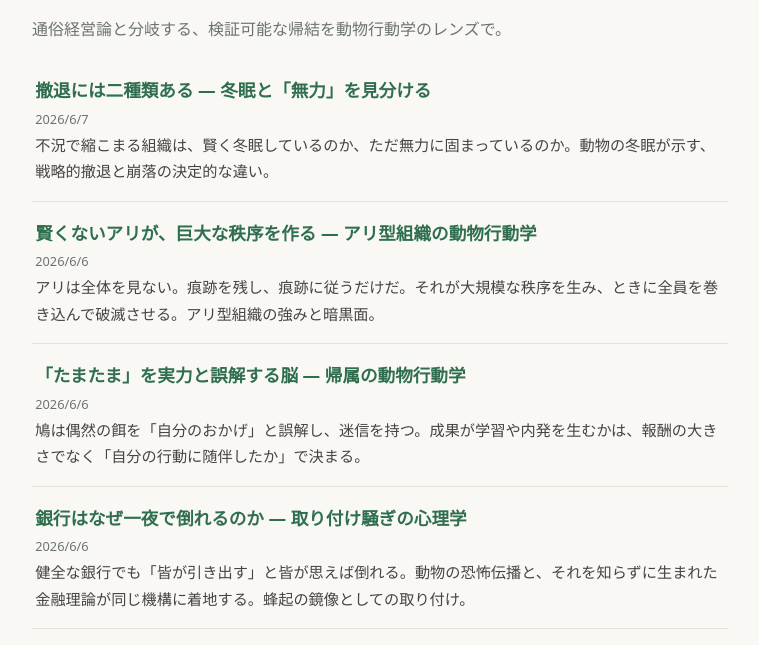
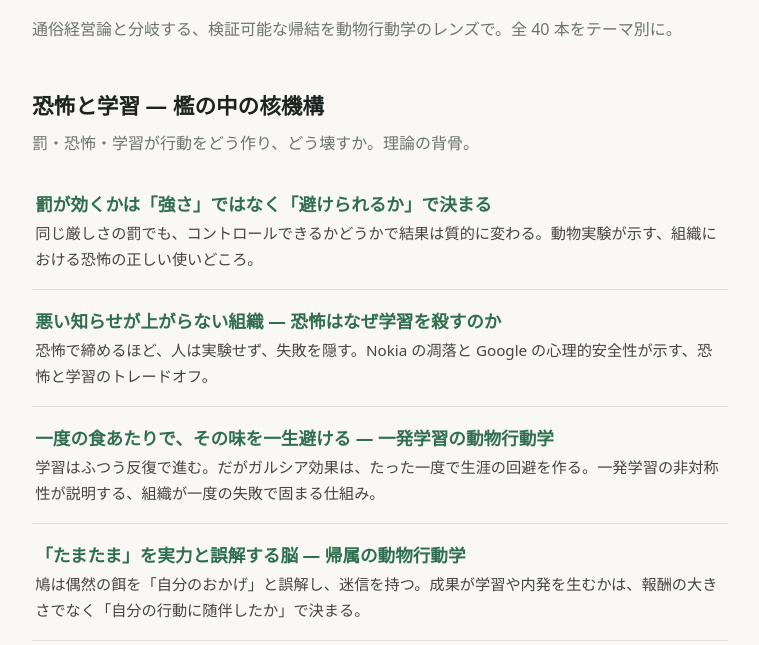
Before and after one commit to zumenseki/doubutsu-soshikiron, an Astro site in the folder site/: page /doubutsu-soshikiron/articles in a window 1280 px wide. Shown: the part 143-788 px from the top of the page, without its empty margins (260-1019 px from the left). Built offline with nearby package versions, Linux system fonts and the light colour scheme; Astro itself is replaced by a stand-in of ours.

Commit message:
feat(site): 記事一覧を7テーマのクラスタ地図へ再編（思想の地図）
フラット40件(pubDate順)→7テーマ(恐怖と学習/報酬と動機/5つの群れ/群れの知と影/組織の時間/檻の外/実務に効く)に単一割当+各イントロ。未割当は「その他」fallbackで取りこぼし防止(他session新記事も自動で出る・消えない)。記事本体40ファイル非タッチ。build 47頁緑・40記事全描画確認(post-title×40・その他空・7見出し在)。memory評価『記事増より接続』の発信地力。

Co-Authored-By: Claude Opus 4.8 <noreply@anthropic.com>

```diff
--- a/site/src/pages/articles/index.astro
+++ b/site/src/pages/articles/index.astro
@@ -2,18 +2,92 @@
 import Base from '../../layouts/Base.astro';
 import { getCollection } from 'astro:content';
 import { url } from '../../lib/url.js';
-const posts = (await getCollection('articles')).sort(
-  (a, b) => b.data.pubDate.valueOf() - a.data.pubDate.valueOf()
-);
+
+const posts = await getCollection('articles');
+const byId = Object.fromEntries(posts.map((p) => [p.id, p]));
+
+// 編集的クラスタ＝「思想の地図」。各記事は単一クラスタに割り当てる（純血種はいない、というレンズに倣い重複計上しない）。
+const clusters = [
+  {
+    title: '恐怖と学習 — 檻の中の核機構',
+    intro: '罰・恐怖・学習が行動をどう作り、どう壊すか。理論の背骨。',
+    ids: ['controllability', 'fear-kills-learning', 'one-trial-ethology', 'attribution-ethology', 'habit-ethology', 'precedent-lockin', 'torpor-ethology', 'play-ethology'],
+  },
+  {
+    title: '報酬と動機 — 足すほど効かない逆説',
+    intro: '報酬は1本のダイヤルではない。撤回・置換・順応が動機を裏切る。',
+    ids: ['reward-trap', 'crowding-out', 'hedonic-treadmill-ethology', 'unfairness-cost', 'price-ethology'],
+  },
+  {
+    title: '5つの群れ — 組織の類型',
+    intro: '純血種はいない。5つの動物が、組織のどこに棲むか。',
+    ids: ['five-types-ethology', 'wolf-ethology', 'ant-ethology', 'chimp-ethology', 'bonobo-ethology', 'hyena-ethology'],
+  },
+  {
+    title: '群れの知と影 — 集団・同調・協力',
+    intro: '個を集めると創発する知恵と、その暗黒面。',
+    ids: ['swarm-ethology', 'mobbing-ethology', 'division-of-labor-ethology', 'cooperation-ethology', 'territory-ethology', 'parasitism-ethology', 'connection-ethology', 'status-ethology'],
+  },
+  {
+    title: '組織の時間 — 進化・規模・階層',
+    intro: '組織は時間とともに硬直し、規模で相転移する。それに逆らう機構。',
+    ids: ['evolution-ethology', 'dunbar-wall', 'hierarchy-design', 'rewilding', 'industry-ethology'],
+  },
+  {
+    title: '檻の外 — 機構はどこまで届くか',
+    intro: '動物実験の機構が、歴史と金融のマクロ現象に独立に届く（consilience）。',
+    ids: ['uprising', 'bank-run'],
+  },
+  {
+    title: '実務に効く — 応用テーマ',
+    intro: '営業・採用・交渉・先延ばし。現場のレンズ。',
+    ids: ['sales-ethology', 'recruitment-ethology', 'negotiation-ethology', 'procrastination-ethology', 'foraging-ethology', 'diagnosis-ethology'],
+  },
+];
+
+const pick = (ids) => ids.map((id) => byId[id]).filter(Boolean);
+
+// 取りこぼし防止：どのクラスタにも属さない記事（後から増えた分など）は「その他」へ。
+const assigned = new Set(clusters.flatMap((c) => c.ids));
+const orphans = posts
+  .filter((p) => !assigned.has(p.id))
+  .sort((a, b) => b.data.pubDate.valueOf() - a.data.pubDate.valueOf());
+
+const total = posts.length;
 ---
-<Base title="記事 — 動物から組織を読む" description="二層の組織理論からの、検証可能で非自明な記事。">
+<Base title="記事 — 動物から組織を読む" description="二層の組織理論からの、検証可能で非自明な記事。テーマ別の地図。">
   <h1>記事</h1>
-  <p class="muted">通俗経営論と分岐する、検証可能な帰結を動物行動学のレンズで。</p>
+  <p class="muted">通俗経営論と分岐する、検証可能な帰結を動物行動学のレンズで。全 {total} 本をテーマ別に。</p>
+
   {posts.length === 0 ? (
     <p>準備中です。</p>
   ) : (
+    <>
+      {clusters.map((c) => {
+        const items = pick(c.ids);
+        return items.length === 0 ? null : (
+          <section class="cluster">
+            <h2>{c.title}</h2>
+            <p class="muted cluster-intro">{c.intro}</p>
             <ul class="post-list">
-      {posts.map((p) => (
+              {items.map((p) => (
+                <li>
+                  <a href={url(`articles/${p.id}/`)}>
+                    <span class="post-title">{p.data.title}</span>
+                    <span class="post-desc">{p.data.description}</span>
+                  </a>
+                </li>
+              ))}
+            </ul>
+          </section>
+        );
+      })}
+
+      {orphans.length > 0 && (
+        <section class="cluster">
+          <h2>その他</h2>
+          <ul class="post-list">
+            {orphans.map((p) => (
               <li>
                 <a href={url(`articles/${p.id}/`)}>
                   <span class="post-title">{p.data.title}</span>
@@ -23,5 +97,13 @@ const posts = (await getCollection('articles')).sort(
               </li>
             ))}
           </ul>
+        </section>
+      )}
+    </>
   )}
 </Base>
+
+<style>
+  .cluster { margin-top: 2.75rem; }
+  .cluster-intro { margin-top: -0.35rem; }
+</style>
```
Lines whose indentation alone changed are shown as unchanged.
